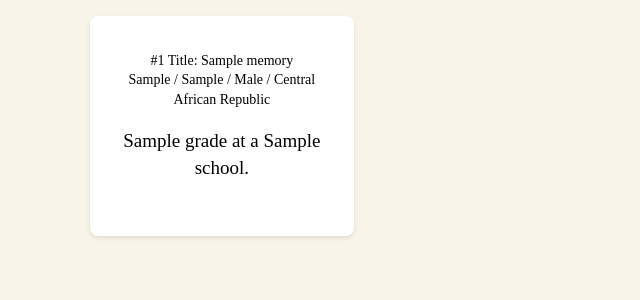
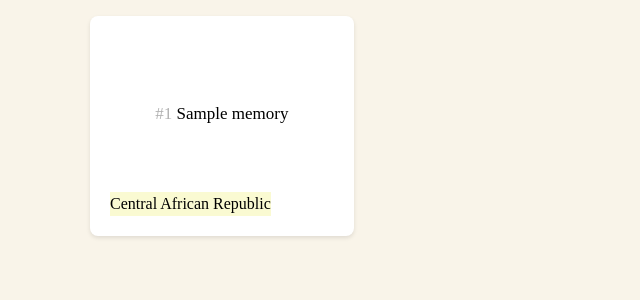
Before and after one commit to sirodoht/schoolmemories, a Django app: page / in a window 1280 px wide. Shown: the part 74-374 px from the top of the page, without its empty margins (0-640 px from the left). Run offline with Django 5.2, Linux system fonts and the light colour scheme; tables that the repository leaves empty hold one stand-in row (values such as "Sample post").

Commit message:
Add memory detail page

```diff
--- a/main/static/style.css
+++ b/main/static/style.css
@@ -83,30 +83,41 @@ textarea { width: 100%; }
 }
 
 .memory-grid-item {
+    color: black;
     background-color: white;
     border-radius: 8px;
     padding: 20px;
     height: 180px;
     display: flex;
-    align-items: center;
-    justify-content: center;
-    text-align: center;
+    flex-direction: column;
     box-shadow: 0 2px 4px rgba(0, 0, 0, 0.1);
-    /* background-color: rgba(84, 200, 232, 0.9); */
     overflow: hidden;
 }
 .memory-grid-item:hover {
     box-shadow: 0 4px 8px rgba(0, 0, 0, 0.2);
     transform: translateY(-2px);
     transition: all 0.3s ease;
+    text-decoration: none;
 }
 @media (max-width: 480px) {
     .memory-grid-item { height: auto; min-height: 150px; }
 }
 
 .memory-grid-item-text {
+    flex: 1;
+    display: flex;
+    justify-content: center;
+    align-items: center;
+    text-align: center;
     overflow: auto;
     max-height: 100%;
-    font-size: 14px;
-    line-height: 1.4;
+    font-size: 17px;
 }
+
+.memory-grid-item-tags {
+    text-align: left;
+    display: flex;
+    flex-direction: row;
+}
+
+.memory-grid-item-tags > div { background: lightgoldenrodyellow; margin-right: 8px; }
--- a/main/templates/main/memory_list.html
+++ b/main/templates/main/memory_list.html
@@ -7,19 +7,19 @@
 <main>
     <div class="memory-grid">
         {% for memory in memory_list %}
-        <div class="memory-grid-item">
+        <a href="{% url 'memory_detail' memory.id %}" class="memory-grid-item">
             <div class="memory-grid-item-text">
-                #{{ memory.id }} Title: {{ memory.title }}
-                <br>
-                {{ memory.category }}
-                / {{ memory.tags }}
-                / {{ memory.get_gender_display }}
-                / {{ memory.get_country_display }}
-                <p>
-                    {{ memory.school_grade }} grade at a {{ memory.school_type }} school.
-                </p>
+                <span style="color: #b1b1b1;">
+                    #{{ memory.id }}&nbsp;
+                </span>
+                {{ memory.title }}
             </div>
-        </div>
+            <div class="memory-grid-item-tags">
+                <div>
+                    {{ memory.get_country_display }}
+                </div>
+            </div>
+        </a>
         {% endfor %}
     </div>
 </main>
--- a/main/urls.py
+++ b/main/urls.py
@@ -35,7 +35,8 @@ urlpatterns += [
 
 # Memories
 urlpatterns += [
-    path("memories/submit/", views.MemoryCreate.as_view(), name="memory_create"),
+    path("new/memory/", views.MemoryCreate.as_view(), name="memory_create"),
+    path("memories/<int:pk>/", views.MemoryDetail.as_view(), name="memory_detail"),
 ]
 
 # Pages
--- a/main/views.py
+++ b/main/views.py
@@ -250,3 +250,13 @@ class MemoryCreate(FormView):
         context = super().get_context_data(**kwargs)
         context["page_list"] = models.Page.objects.all()
         return context
+
+
+class MemoryDetail(DetailView):
+    model = models.Memory
+    template_name = "main/memory_detail.html"
+
+    def get_context_data(self, **kwargs):
+        context = super().get_context_data(**kwargs)
+        context["page_list"] = models.Page.objects.all()
+        return context
```
Also changed, not shown: main/templates/main/memory_detail.html (added, +35 -0 lines).
